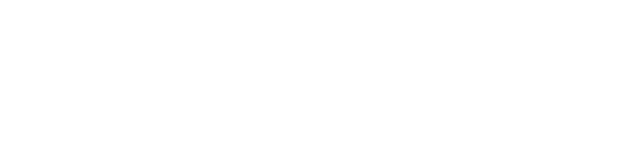
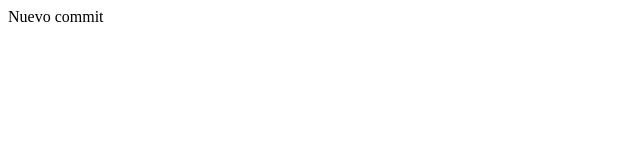
Before and after one commit to HarryT08/tallereisi, a plain HTML site: page index.html in a window 1280 px wide. Shown: the whole page, without its empty margins (0-640 px from the left). Drawn offline with Linux system fonts and the light colour scheme.

Commit message:
Nuevo commit

```diff
--- a/index.html
+++ b/index.html
@@ -7,6 +7,6 @@
     <title>Document</title>
 </head>
 <body>
-
+    Nuevo commit
 </body>
 </html>
```
